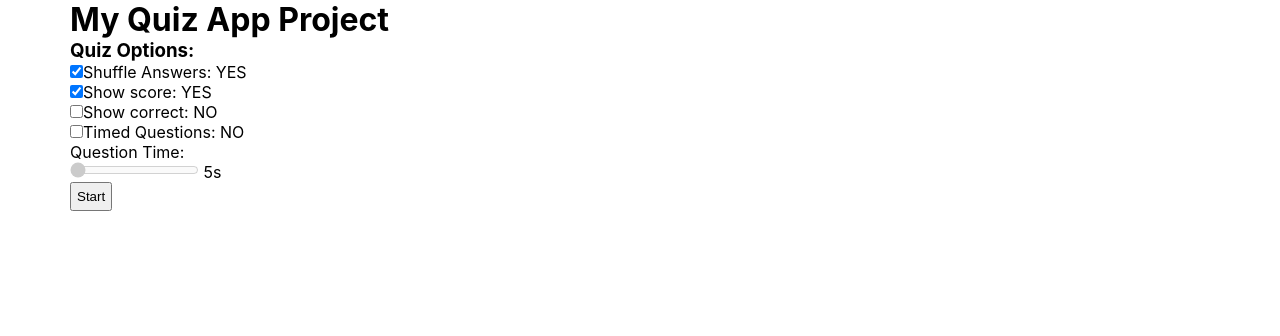
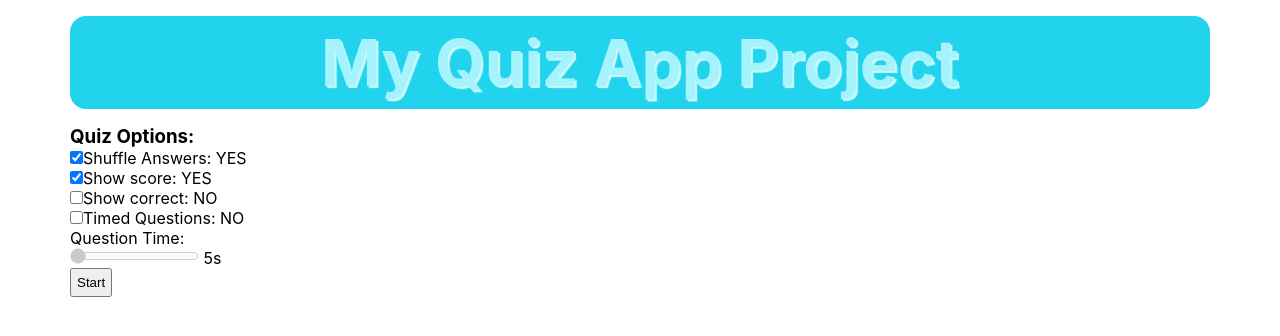
Before and after one commit to Konrad-Jalowy/reactquizapp, a React (Create React App) app: page / in a window 1280 px wide. Shown: the top 336 px of the page. Built offline with nearby package versions, Linux system fonts and the light colour scheme.

Commit message:
adding css

```diff
--- a/src/App.css
+++ b/src/App.css
@@ -3,7 +3,17 @@
   margin: 0;
   padding: 0;
 }
-
+h1 {
+  font-size: 4rem;
+  font-weight: bolder;
+   background-color: rgb(34 211 238);
+   padding: 0.5rem;
+   margin-block: 1rem;
+   border-radius: 1rem;
+   text-align: center;
+   color: rgb(165 243 252);
+   text-shadow: 2px 2px 1px rgb(207 250 254);
+}
 .App {
   /* text-align: center; */
 }
```
